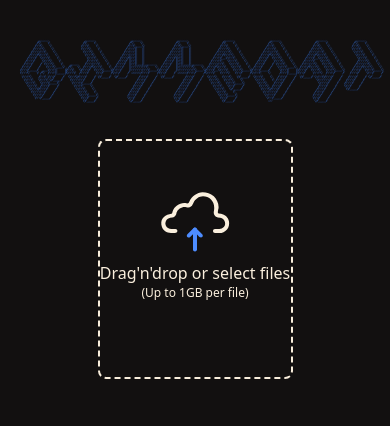
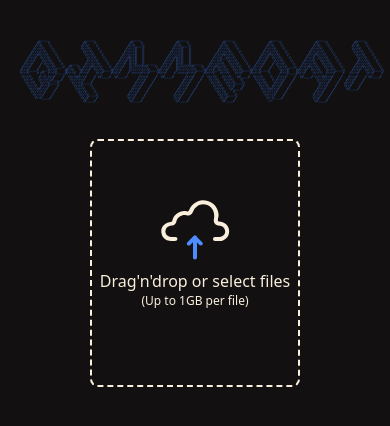
Before and after one commit to tluth/gimmedat, a React (Vite) app in the folder frontend-vite/: page / in a window 390 px wide. Shown: the top 426 px of the page. Built offline with nearby package versions, Linux system fonts and the light colour scheme; no server answers.

Commit message:
padding to upload box to avoid text clashing in mobile

```diff
--- a/frontend-vite/src/components/CustomDropzone.tsx
+++ b/frontend-vite/src/components/CustomDropzone.tsx
@@ -38,7 +38,7 @@ function CustomDropzone({
         {({ getRootProps, getInputProps, isDragActive }) => (
           <div
             {...getRootProps()}
-            className={`pb-5 flex flex-col text-offWhite cursor-pointer transition-border ease-in-out border-2
+            className={`pb-5 p-2 flex flex-col text-offWhite cursor-pointer transition-border ease-in-out border-2
               rounded-lg border-dashed ${isDragActive ? "border-main-300" : "border-offWhite"}
               overflow-hidden`}
           >
@@ -46,7 +46,7 @@ function CustomDropzone({
             <p className="text-center overflow-hidden max-h-[120px]">
               <UploadIcon color="#FAEFDD" altColor="#4d8cff"/>
             </p>
-            <p>
+            <p className="">
               {isDragActive ? "Drop it bra" : "Drag'n'drop or select files"}
             </p>
             <p className="text-center text-xs">
```
